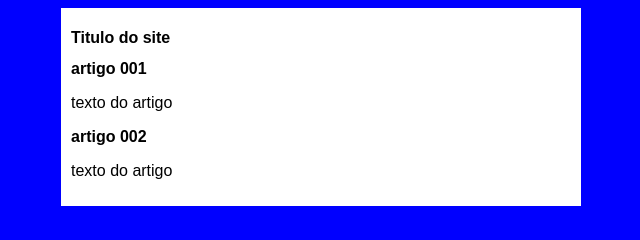
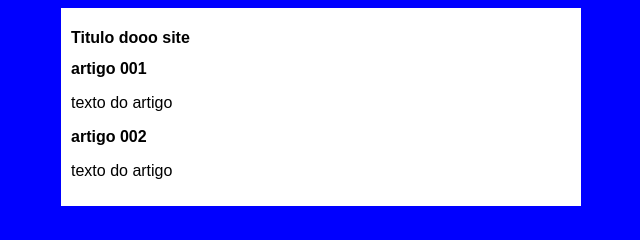
Before and after one commit to Claudio-ventura/teste-site, a plain HTML site: page index.html in a window 1280 px wide. Shown: the full height of the page, 319-959 px from the left. Drawn offline with Linux system fonts and the light colour scheme.

Commit message:
Update index.html

```diff
--- a/index.html
+++ b/index.html
@@ -9,7 +9,7 @@
 <body>
     <main>
         <header>
-            <h1>Titulo do site</h1>
+            <h1>Titulo dooo site</h1>
         </header>
         <article>
             <h2>artigo 001</h2>
```
